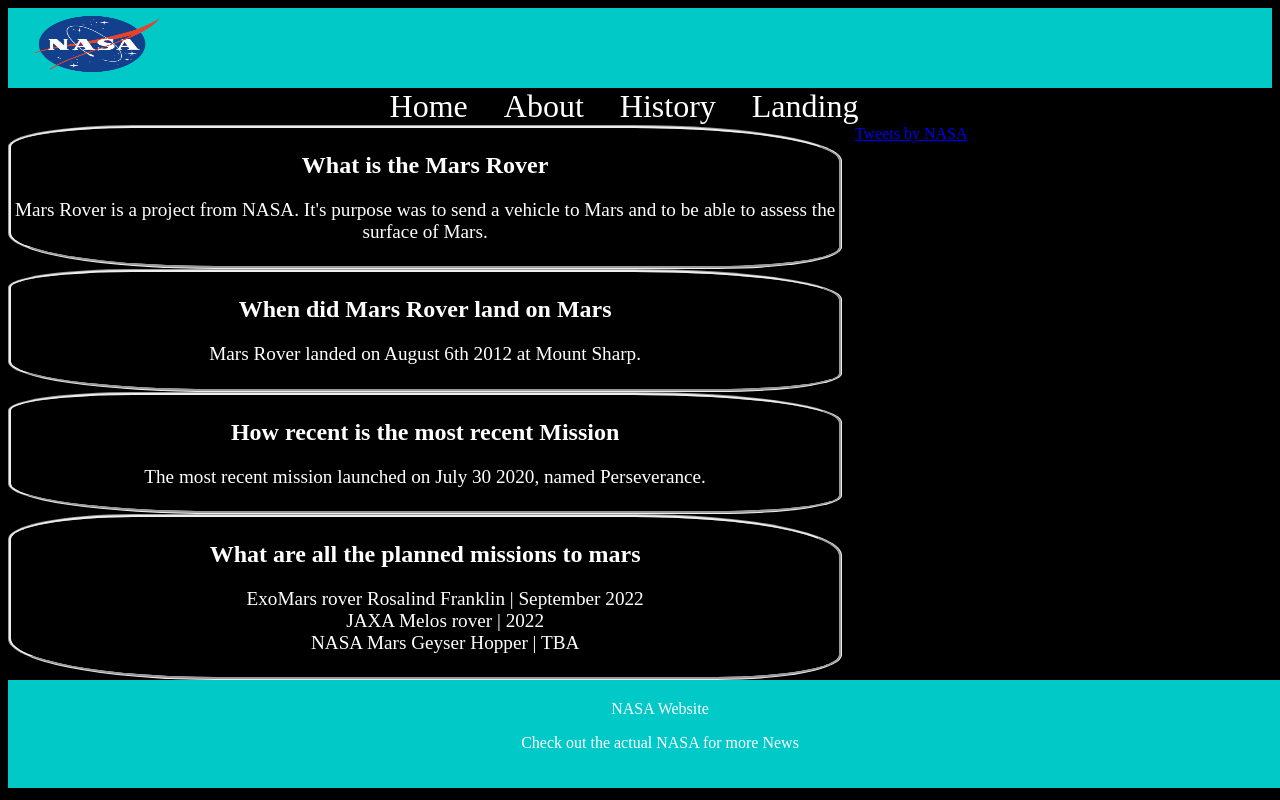
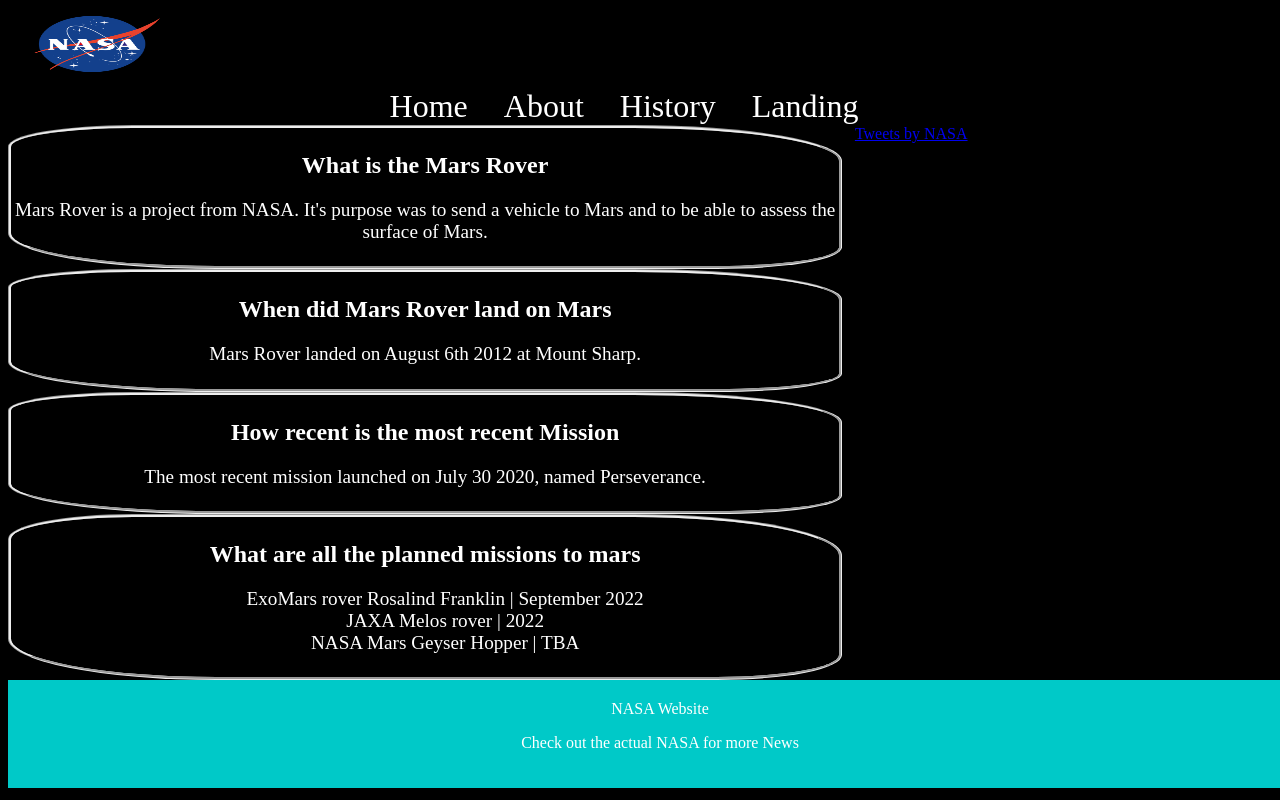
Before and after one commit to EndaMcCabe/nasa-rover, a plain HTML site: page index.html in a window 1280 px wide. Shown: the top 800 px of the page. Drawn offline with Linux system fonts and the light colour scheme.

Commit message:
change styling of header to final styling nad updated readme

```diff
--- a/css/style.css
+++ b/css/style.css
@@ -27,7 +27,7 @@ a:hover{
     background-size: cover;
     height: 10vh;
     width: 100%;
-    background-color: #00C9C8;
+    background-color: black;
 }
 
 img{
```
Also changed, not shown: 1 other file.
